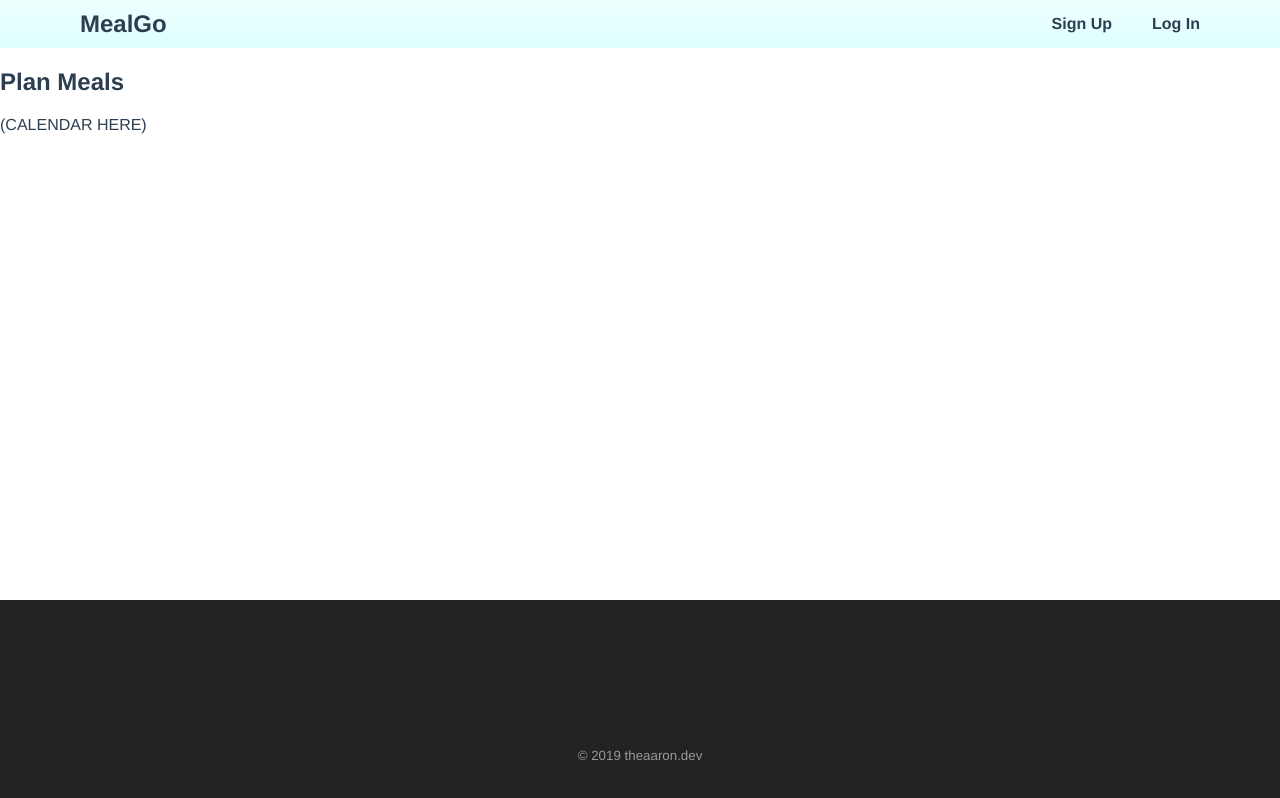
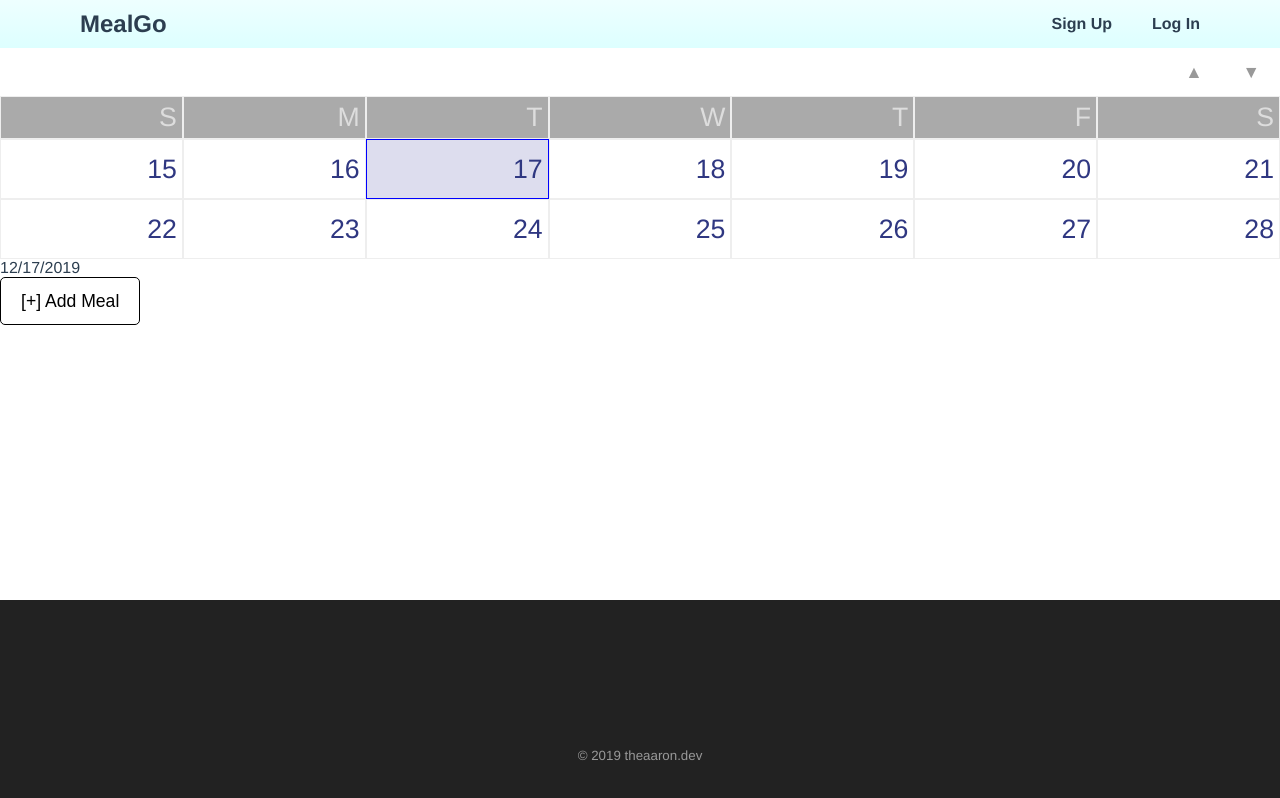
Before and after one commit to aar0ndev/mealgo, a Vue app in the folder frontend/: page /planner in a window 1280 px wide. Built offline with nearby package versions, Linux system fonts and the light colour scheme.

Commit message:
feat: add working date picker

```diff
--- a/frontend/src/components/Calendar.vue
+++ b/frontend/src/components/Calendar.vue
@@ -1,15 +1,136 @@
 <template>
+  <div class="container">
+  <div class="controls">
+    <button class='weekchange' @click="changeWeek(-1)">▲</button><button class='weekchange' @click="changeWeek(1)">▼</button>
+  </div>
   <div class="calendar">
-    (CALENDAR HERE)
+    <div class="header">
+      <div v-for="day in 'Su Mo Tu We Th Fr Sa'.split(' ')" :key="day" class="day">{{day[0]}}</div>
+    </div>
+    <transition-group name="fade" class="week" tag="div">
+
+      <a v-for="day in days" :key="day.toString()" @click="change(day)">
+
+        <div class="day" :class="{today: isToday(day), selected: isSelected(day)}">{{day.getDate()}}</div>
+      </a>
+
+    </transition-group>
+    </div>
   </div>
 </template>
 
 <script>
+const now = new Date()
+const today = new Date(now.getFullYear(), now.getMonth(), now.getDate())
+const start = new Date(today.getFullYear(), today.getMonth(), today.getDate() - today.getDay())
 export default {
-  name: 'Calendar'
+  name: 'Calendar',
+  props: ['value', 'numWeeks'],
+  data () {
+    return {
+      today,
+      start,
+      selected: this.value
+    }
+  },
+  computed: {
+    days () {
+      const darr = []
+      let d = new Date(this.start)
+      while (darr.length < this.numWeeks * 7) {
+        darr.push(d)
+        d = new Date(d.getFullYear(), d.getMonth(), d.getDate() + 1)
+      }
+      return darr
+    }
+  },
+  methods: {
+    isToday (date) {
+      return !!this.today && this.today.getDate() == date.getDate() &&
+      this.today.getMonth() == date.getMonth() &&
+      this.today.getFullYear() == date.getFullYear()
+    },
+    isSelected (date) {
+      return !!this.selected && this.selected.getDate() == date.getDate() &&
+      this.selected.getMonth() == date.getMonth() &&
+      this.selected.getFullYear() == date.getFullYear()
+    },
+    changeWeek (num) {
+      this.start = new Date(this.start.getFullYear(), this.start.getMonth(), this.start.getDate() + num * 7)
+    },
+    change (date) {
+      this.$emit('input', date)
+      this.selected = date
+    }
+  }
 }
 </script>
 
 <style scoped>
+.calendar {
+  font-size: 20pt;
+  text-align: right;
+  user-select: none;
+}
 
+.header,
+.week {
+  display: grid;
+  grid-template-columns: repeat(7, 1fr);
+}
+
+.header {
+  color: #ddd;
+  background: #aaa;
+}
+
+.day {
+  border: 1px solid #eee;
+  padding: 5px;
+  cursor: pointer;
+}
+
+.week .day:hover {
+  background: white;
+  box-shadow: 0 0 10px rgba(0, 0, 0, 0.2);
+  border: 1px solid white;
+}
+
+.today {
+  background: #DDE;
+}
+
+.selected, .day.selected:hover {
+  border-color: blue;
+}
+
+.container {
+  position: relative;
+}
+
+.weekchange {
+  color: #999;
+}
+
+.controls {
+  xposition: absolute;
+  text-align: right;
+  xtop: -48px;
+  xright: 0;
+}
+
+.controls button {
+  border: none;
+}
+
+.fade-enter-active {
+  transition: opacity 300ms;
+}
+.fade-leave-active {
+  display: none;
+}
+
+.fade-enter {
+  opacity: 0;
+}
 </style>
--- a/frontend/src/views/Planner.vue
+++ b/frontend/src/views/Planner.vue
@@ -1,13 +1,33 @@
 <template>
-    <div>
-        <h1>Plan Meals</h1>
-        <Calendar />
+    <div class="planner">
+        <Calendar v-model="date" :num-weeks=2 />
+        <div> {{ date.toLocaleDateString() }} </div>
+        <div v-if="meal.length">{{ JSON.stringify(meal) }}</div>
+        <div><button>[+] Add Meal</button></div>
     </div>
 </template>
 
 <script>
 import Calendar from '@/components/Calendar.vue'
 export default {
-  components: { Calendar }
+  components: { Calendar },
+  data () {
+    return {
+      date: new Date(),
+      meals: [
+      ]
+    }
+  },
+  computed: {
+    dateString () {
+      return this.date && this.date.toISOString().substring(0, 10)
+    },
+    meal () {
+      return this.meals.filter(m => m.date === this.dateString)
+    }
+  }
 }
 </script>
+
+<style scoped>
+</style>
```
